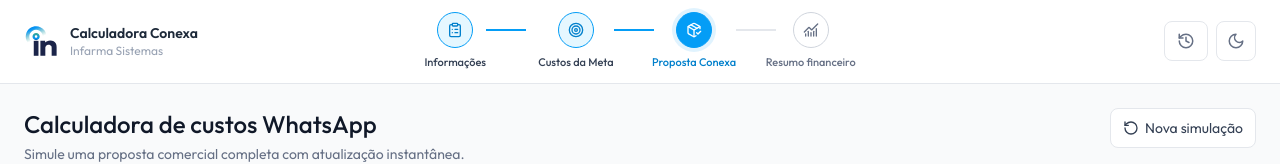
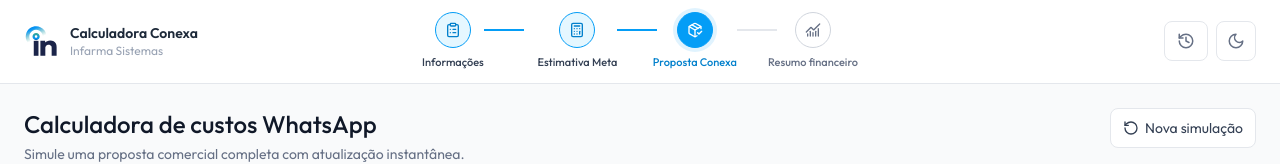
Before and after one commit to vitor190/Calculadora-meta, a React (Vite) app in the folder frontend/: page /calculadora/produtos in a window 1280 px wide. Shown: the top 164 px of the page. Built offline with nearby package versions, Linux system fonts and the light colour scheme.

Commit message:
feat(calculadora): atualiza estimativa Meta e permite desmarcar plano

```diff
--- a/frontend/src/components/version-history-modal.tsx
+++ b/frontend/src/components/version-history-modal.tsx
@@ -12,7 +12,7 @@
     current: true,
     title: 'Lançamento da Calculadora Conexa',
     changes: [
-      { icon: Calculator, text: 'Calculadora de custos da Meta com atualização em tempo real.' },
+      { icon: Calculator, text: 'Estimativa Meta com atualização em tempo real.' },
       { icon: PanelLeft, text: 'Navegação em etapas integrada ao layout corporativo da Infarma.' },
       { icon: Moon, text: 'Suporte completo aos temas claro e escuro.' },
     ],
--- a/frontend/src/lib/calculator-steps.ts
+++ b/frontend/src/lib/calculator-steps.ts
@@ -1,8 +1,8 @@
 import {
+  Calculator,
   ChartNoAxesCombined,
   ClipboardList,
   PackageCheck,
-  Target,
   type LucideIcon,
 } from 'lucide-react';
 
@@ -14,7 +14,7 @@
 
 export const calculatorSteps: readonly CalculatorStep[] = [
   { label: 'Informações', path: '/calculadora/informacoes', icon: ClipboardList },
-  { label: 'Custos da Meta', path: '/calculadora/meta', icon: Target },
+  { label: 'Estimativa Meta', path: '/calculadora/meta', icon: Calculator },
   { label: 'Proposta Conexa', path: '/calculadora/produtos', icon: PackageCheck },
   { label: 'Resumo financeiro', path: '/calculadora/resumo', icon: ChartNoAxesCombined },
 ] as const;
--- a/frontend/src/pages/information/InformationPage.tsx
+++ b/frontend/src/pages/information/InformationPage.tsx
@@ -201,7 +201,7 @@
               </span>
               <div>
                 <h2 className="text-base font-semibold text-gray-900 dark:text-white/90">
-                  O custo da Meta não está incluso no plano Infarma
+                  A estimativa Meta não está inclusa no plano Infarma
                 </h2>
                 <p className="mt-1 text-sm leading-6 text-gray-600 dark:text-gray-300">
                   A mensalidade do plano Infarma cobre somente os produtos e serviços contratados
--- a/frontend/src/pages/meta/MetaCostsPage.tsx
+++ b/frontend/src/pages/meta/MetaCostsPage.tsx
@@ -23,7 +23,7 @@
     <CalculatorShell>
       <CalculatorCard>
         <PageHeading
-          title="Custos da Meta"
+          title="Estimativa Meta"
           description="Tarifas oficiais da Meta para o Brasil em Real brasileiro (BRL)."
         />
         <div className="p-5 md:p-6">
--- a/frontend/src/pages/products/ProductsPage.tsx
+++ b/frontend/src/pages/products/ProductsPage.tsx
@@ -54,6 +54,7 @@
     <button
       type="button"
       onClick={onSelect}
+      aria-pressed={selected}
       className={`relative flex h-full flex-col rounded-xl border p-5 text-left transition-all duration-200 ${cardClass}`}
     >
       {plan.featured && (
@@ -309,7 +310,7 @@
                   plan={plan}
                   selected={store.selectedPlanId === plan.id}
                   currency={store.currency}
-                  onSelect={() => store.selectPlan(plan.id)}
+                  onSelect={() => store.selectPlan(store.selectedPlanId === plan.id ? '' : plan.id)}
                 />
               ))}
             </div>
--- a/frontend/src/pages/proposal/ProposalPreviewPage.tsx
+++ b/frontend/src/pages/proposal/ProposalPreviewPage.tsx
@@ -400,7 +400,7 @@
 
               {templates.length > 0 && (
                 <Section
-                  title="Custos da Meta"
+                  title="Estimativa Meta"
                   eyebrow="ESTIMATIVA"
                   className="proposal-meta"
                 >
@@ -415,7 +415,7 @@
                     />
                   ))}
                   <GroupTotal
-                    label="Estimativa de custo da Meta"
+                    label="Estimativa Meta"
                     value={formatCurrency(totals.meta, currency)}
                   />
                   <p className="py-3 text-xs leading-5 text-gray-500 dark:text-gray-400">
--- a/frontend/src/pages/summary/SummaryPage.tsx
+++ b/frontend/src/pages/summary/SummaryPage.tsx
@@ -48,7 +48,7 @@
         </div>
         <div className="grid min-w-0 items-start gap-4 p-5 lg:grid-cols-2">
           <FinancialDetailGroup
-            label="Custos da Meta"
+            label="Estimativa Meta"
             total={formatCurrency(totals.meta, store.currency)}
             color="#049df6"
           >
```
